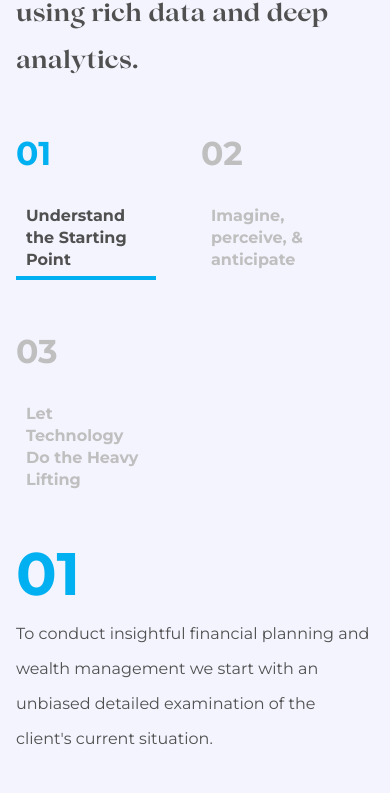
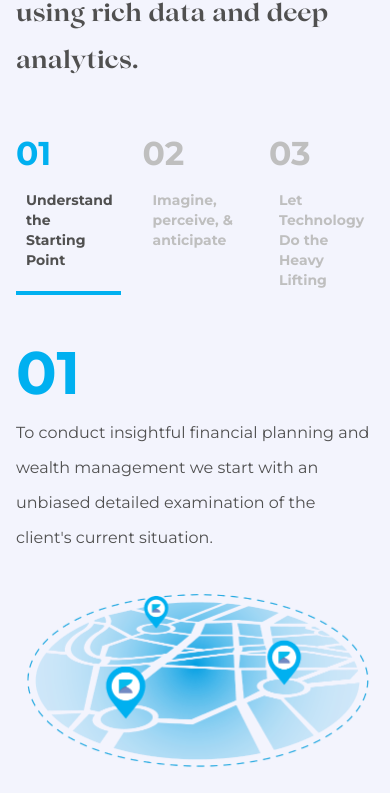
Before and after one commit to upendradhamaladev/koizai-website, a Next.js app: page / in a window 390 px wide. Shown: the part 1073-1866 px from the top of the page. Built offline with nearby package versions, Linux system fonts and the light colour scheme.

Commit message:
minor css fixes

```diff
--- a/styles/pages/Blog.scss
+++ b/styles/pages/Blog.scss
@@ -4,13 +4,13 @@
     background: transparent linear-gradient(267deg, #0A7C9F1A 0%, #2881A80D 100%) 0% 0% no-repeat padding-box;
 padding: 100px 100px;
 padding-top: 130px;
-height: 681px;
+height: 550px;
 display: flex;
 
 position: relative;
        .textContent{
         text-align: left;
-        font: normal normal bold 60px/75px "lovelace";
+        font: normal normal bold 50px/65px "lovelace";
         letter-spacing: 0px;
         color: $primaryTextColor;
         width: 60%;
@@ -21,7 +21,7 @@ position: relative;
 position: absolute;
 top: 55px;
 width: 323px;
-height: 549px;
+height: 450px;
 right: 200px;
 
 
@@ -40,7 +40,7 @@ right: 200px;
     height: 450px;
     }
     .textContent{
-        font: normal normal bold 46px/67px "lovelace";
+        font: normal normal bold 40px/60px "lovelace";
 
     }
 }
@@ -103,10 +103,15 @@ padding: 16px;
 
            .news-card{
             // width: 536px;
-
-
+            padding: 5px;
+            border: 1px solid rgb(226, 207, 207);
+            // background-color: rgb(238, 232, 220);
+            // background-color: #ccd8d8;//             box-shadow: 0px 1px 5px -127px rgba(48,232,184,0.75);
+// -webkit-box-shadow: 0px 1px 5px -127px rgba(48,232,184,0.75);
+// -moz-box-shadow: 0px 1px 5px -127px rgba(48,232,184,0.75);
                .blogImage{
                    width: 100%;
+                   object-fit: cover;
                 // width: 536px;
                 margin-bottom: 27px;
                }
@@ -160,6 +165,7 @@ height: 52px;
 box-shadow: 0px 3px 28px #00000045;
 border: 1px solid #FFFFFF;
 border-radius: 50%;
+object-fit: cover;
 }
                        .description{
 
@@ -185,6 +191,7 @@ border-radius: 50%;
                        .dateIcon{
                         width: 13px;
                         height: 13px;
+                        object-fit: cover;
                        }
                        .date{
                         text-align: left;
@@ -299,6 +306,7 @@ padding: 5px 13px;
                 margin-bottom: 17px;
                 justify-content: flex-start;
                 .imgblogpop{
+                    object-fit: cover;
 
                     width: 135px;
                     height: 135px;
--- a/styles/pages/Homepage.scss
+++ b/styles/pages/Homepage.scss
@@ -443,6 +443,15 @@ width: 60%;
             flex-wrap: wrap;
 
         }
+        @media only screen and (max-width: 600px) {
+            width: 100%;
+            display: flex;
+            // align-items: center;
+            justify-content: space-between;
+            gap: 10px;
+            flex-wrap: wrap;
+
+        }
         .point{
             height: 200px;
 
@@ -460,9 +469,18 @@ width: 60%;
                align-items: flex-start;
                height: auto;
 
-               width: 140px;
+               width: 115px;
 
             }
+            @media only screen and (max-width: 400px) {
+                flex-direction: column;
+                gap: 5px;
+                align-items: flex-start;
+                height: auto;
+
+                width: 105px;
+
+             }
 
             &.active{
                 @media only screen and (max-width: 600px) {
@@ -523,7 +541,8 @@ width: 100%;
 }
 @media only screen and (max-width: 600px) {
 
-    font: normal normal bold 16px/22px $Montserrat;
+    font: normal normal bold 14px/20px $Montserrat;
+    padding-top: 5px;
     }
 
 &.active{
@@ -879,9 +898,9 @@ color: #FFFFFF;
 opacity: 1;
 margin-top: 30px;
 position: relative;
-@media only screen and (max-width: 600px) {
+@media only screen and (max-width: 992px) {
 
-    font: normal normal 800 28px/38px "lovelace";
+    font: normal normal 800 25px/35px "lovelace";
 
 }
 
--- a/styles/pages/Solution.scss
+++ b/styles/pages/Solution.scss
@@ -210,7 +210,7 @@ opacity: 1;
 
 .idx{
     text-align: left;
-    font: normal normal 500 60px/41px $Montserrat;
+    font: normal normal 500 50px/31px $Montserrat;
     letter-spacing: 0px;
     color: #848484;
     opacity: 1;
@@ -220,7 +220,7 @@ opacity: 1;
     justify-content: center;
     color: #FFFFFF;
     padding: 20px;
-height: 138px;
+height: 130px;
     @media only screen and (max-width: 600px) {
         font: normal normal normal 30px/41px $Montserrat;
 // height: 100px;
@@ -258,7 +258,7 @@ letter-spacing: 0px;
 .content{
     text-align: left;
     // font: normal normal 500 26px/31px $Montserrat;
-    font: normal normal 500 21px/28px $Montserrat;
+    font: normal normal 500 18px/25px $Montserrat;
     letter-spacing: 0px;
 
     color: #848484;
@@ -275,7 +275,7 @@ letter-spacing: 0px;
         }
 
         .left{
-            width: 35%;
+            width: 30%;
             @media only screen and (max-width: 768px) {
                 width: 100%;
              }
@@ -284,7 +284,7 @@ letter-spacing: 0px;
         }
 
         .right{
-            width: 35%;
+            width: 30%;
 
                 .text{
                     border-top-right-radius: 0px;
```
Also changed, not shown: Data/Data.js (+26 -26 lines).
